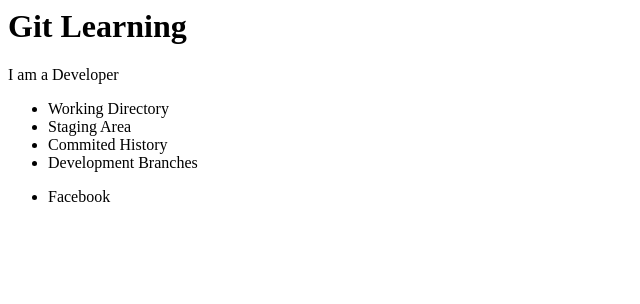
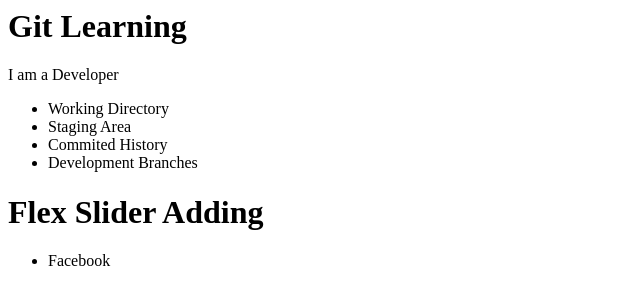
Before and after one commit to shyjanharsha/git-learning, a plain HTML site: page index.html in a window 1280 px wide. Shown: the whole page, without its empty margins (0-640 px from the left). Drawn offline with Linux system fonts and the light colour scheme.

Commit message:
Adding Slider

```diff
--- a/index.html
+++ b/index.html
@@ -15,6 +15,7 @@
         <li>Commited History</li>
         <li>Development Branches</li>
     </ul>
+    <h1>Flex Slider Adding</h1>
     <ul>
         <li><i class="fab fa-facebook"></i>Facebook</li>
     </ul>
```
